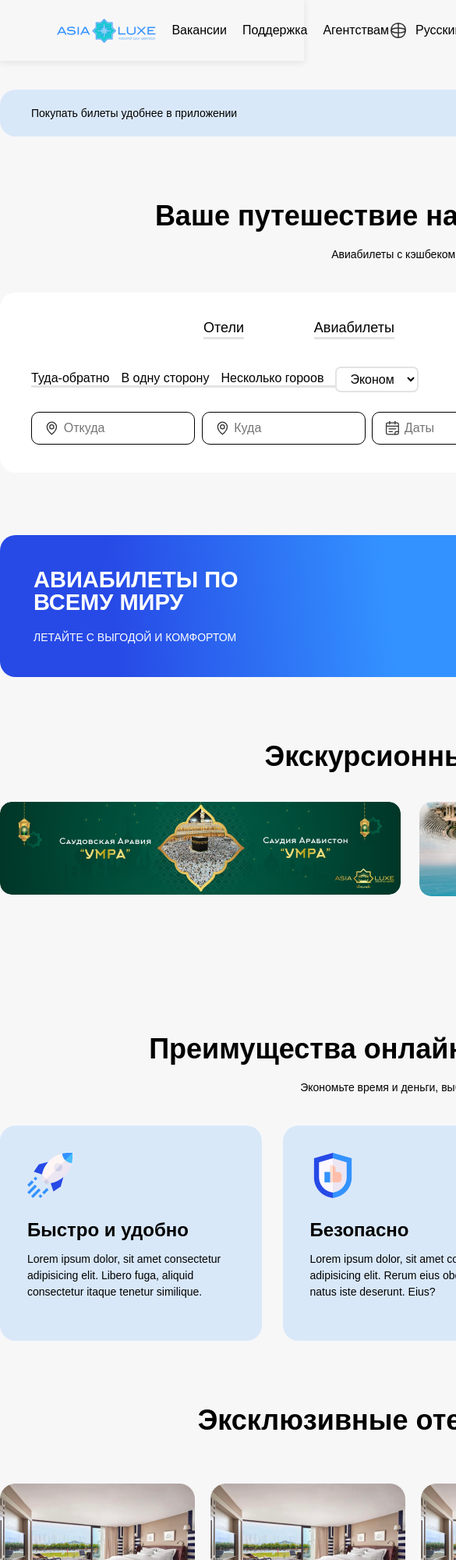
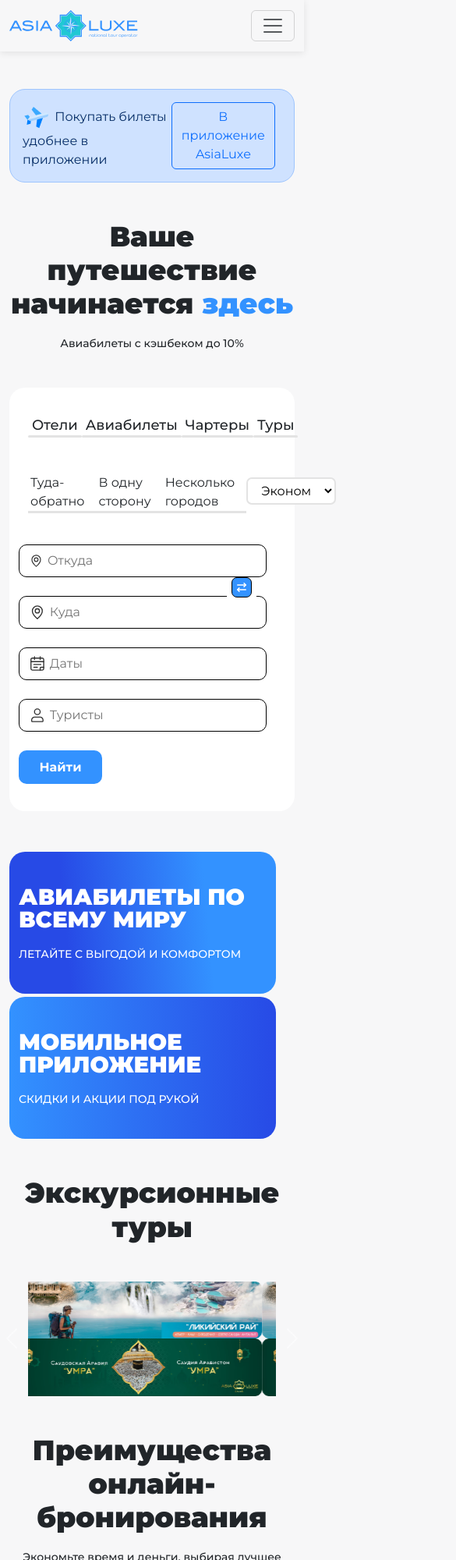
Before and after one commit to atmtab/asialuxe, a plain HTML site: page index.html in a window 390 px wide. Shown: the top 2000 px of the page at 78% size, 585 px wide, since content can reach past the window. Drawn offline with nearby package versions, Linux system fonts and the light colour scheme.

Commit message:
adaptive

```diff
--- a/index.html
+++ b/index.html
@@ -5,20 +5,26 @@
     <meta name="viewport" content="width=device-width, initial-scale=1.0">
     <title>AsiaLuxe</title>
     <link rel="stylesheet" href="style.css">
+    <link rel="preconnect" href="https://fonts.googleapis.com">
+    <link rel="preconnect" href="https://fonts.gstatic.com" crossorigin>
+    <link href="https://fonts.googleapis.com/css2?family=Montserrat:ital,wght@0,100..900;1,100..900&display=swap" rel="stylesheet">
+    <link href="https://cdn.jsdelivr.net/npm/bootstrap@5.3.3/dist/css/bootstrap.min.css" rel="stylesheet" integrity="sha384-QWTKZyjpPEjISv5WaRU9OFeRpok6YctnYmDr5pNlyT2bRjXh0JMhjY6hW+ALEwIH" crossorigin="anonymous">
 </head>
 <body>
-    <nav class="navbar">
-        <div class="nav-box">
-            <div class="nav-container">
-                <img src="images/logo-5a70f3df.svg" alt="Логотип" class="logo">
-                <ul class="links">
-                    <li><a href="#">Вакансии</a></li>
-                    <li><a href="#">Поддержка</a></li>
-                    <li><a href="#">Агентствам</a></li>
+    <nav class="navbar navbar-expand-lg">
+        <div class="container">
+            <a href="#" class="navbar-brand"><img src="images/logo-5a70f3df.svg" alt=""></a>
+            <button type="button" class="navbar-toggler" data-bs-toggle="collapse" data-bs-target="#navbar">
+                <span class="navbar-toggler-icon"></span>
+            </button>
+            <div class="collapse navbar-collapse" id="navbar">
+                <ul class="navbar-nav me-auto mb-2 mb-lg-0">
+                    <li class="nav-item"><a href="" class="nav-link">Lorem.</a></li>
+                    <li class="nav-item"><a href="" class="nav-link">Suscipit!</a></li>
+                    <li class="nav-item"><a href="" class="nav-link">Neque.</a></li>
                 </ul>
-            </div>
-            <div class="icons">
-                <div class="icon">
+                <div class="d-flex me-2">
+                    <a href="#" class="nav-link me-2">
                         <svg width="24" height="24" viewBox="0 0 24 24" fill="none" xmlns="http://www.w3.org/2000/svg">
                             <g clip-path="url(#clip0_428_10)">
                             <path d="M12 15C16.9706 15 21 13.6569 21 12C21 10.3431 16.9706 9 12 9C7.02944 9 3 10.3431 3 12C3 13.6569 7.02944 15 12 15Z" stroke="#323232" stroke-width="1.5" stroke-linecap="round" stroke-linejoin="round"/>
@@ -32,7 +38,8 @@
                             </defs>
                             </svg>
                         <span>Русский</span>
-                </div>
+                    </a>
+                    <a href="#" class="nav-link">
                         <div class="icon">
                             <svg width="24" height="24" viewBox="0 0 24 24" fill="none" xmlns="http://www.w3.org/2000/svg">
                                 <path d="M5.99398 13V9C5.99398 5.686 8.68298 3 12 3C15.317 3 18.006 5.686 18.006 9V13C18.006 13.986 18.454 14.919 19.223 15.537L19.532 15.785C20.449 16.521 19.928 18 18.752 18H5.24798C4.07198 18 3.55098 16.521 4.46798 15.785L4.77698 15.537C5.54698 14.919 5.99398 13.986 5.99398 13Z" fill="#3392FF"/>
@@ -40,45 +47,46 @@
                             </svg>
                             <span>Войти</span>
                         </div>
+                    </a>
+                </div>
             </div>
         </div>
     </nav>
-    <main class="main">
-        <div class="action">
-            <div class="action-text">
-                <div class="plane">
-                    <img src="free-icon-plane-2641597 1.png" alt="">
-                </div>
+    <main class="container">
+        <div class="alert alert-primary d-flex my-5 align-items-center justify-content-between container">
+            <div>
+                <img src="images/free-icon-plane-2641597 1.png" alt="">
                 <span>Покупать билеты удобнее в приложении</span>
             </div>
-            <a href="#" class="app-link">В приложение AsiaLuxe</a>
+            <a href="#" class="btn btn-outline-primary me-2">В приложение AsiaLuxe</a>
         </div>
-        <h1 class="main-header">
+        <h1 class="main-header mt-5">
             Ваше путешествие начинается <span>здесь</span>
         </h1>
-        <h3 class="secondary-header">
+        <h3 class="secondary-header mb-5">
             Авиабилеты с кэшбеком до 10%
         </h3>
-        <div class="form">
-            <ul class="form-nav">
+        <div class="form container">
+            <ul class="form-nav justify-content-evenly container">
                 <li class="form-nav-item">Отели</li>
                 <li class="form-nav-item">Авиабилеты</li>
                 <li class="form-nav-item">Чартеры</li>
                 <li class="form-nav-item">Туры</li>
             </ul>
-            <ul class="form-subnav">
+            <ul class="form-subnav d-flex container-sm no-gutters mt-5 align-items-center">
                 <li class="subnav-item">Туда-обратно</li>
                 <li class="subnav-item">В одну сторону</li>
-                <li class="subnav-item">Несколько гороов</li>
-                <li>
+                <li class="subnav-item">Несколько городов</li>
+                <li class="col-lg-2 col-md-6 col-12 mt-3" style="position: relative; bottom: 0.7rem;">
                     <select class="dropdown">
                         <option value="economy">Эконом</option>
                         <option value="business">Бизнес</option>
                     </select>
                 </li>
             </ul>
-            <div class="inputs">
-                <div class="input-container">
+
+            <div class="inputs row no-gutters container d-flex">
+                <div class="input-container mt-4 col-sm-6" style="width: 20%;">
                     <svg width="24" height="24" viewBox="0 0 24 24" fill="none" xmlns="http://www.w3.org/2000/svg">
                         <g clip-path="url(#clip0_428_75)">
                         <path d="M12 13C10.343 13 9 11.657 9 10C9 8.343 10.343 7 12 7C13.657 7 15 8.343 15 10C15 11.657 13.657 13 12 13Z" stroke="#323232" stroke-width="1.5" stroke-linecap="round" stroke-linejoin="round"/>
@@ -92,8 +100,25 @@
                         </svg>
 
                     <input type="text" placeholder="Откуда">
+                    <button class="switch" onclick="swapValues()" style="background-color: white; border-width: 0; position: relative; left: 2rem;">
+                        <svg width="26" height="26" viewBox="0 0 26 26" fill="none" xmlns="http://www.w3.org/2000/svg">
+                            <rect x="0.5" y="0.5" width="25" height="25" rx="6.5" fill="#3392FF"/>
+                            <rect x="0.5" y="0.5" width="25" height="25" rx="6.5" stroke="black"/>
+                            <g clip-path="url(#clip0_428_106)">
+                            <path d="M16.0771 12.0948L18.2499 9.92275L16.0771 7.75" stroke="white" stroke-width="1.5" stroke-linecap="round" stroke-linejoin="round"/>
+                            <path d="M7.75 9.92505H18.25" stroke="white" stroke-width="1.5" stroke-linecap="round" stroke-linejoin="round"/>
+                            <path d="M9.92275 13.9053L7.75 16.0773L9.92275 18.25" stroke="white" stroke-width="1.5" stroke-linecap="round" stroke-linejoin="round"/>
+                            <path d="M18.25 16.075H7.75" stroke="white" stroke-width="1.5" stroke-linecap="round" stroke-linejoin="round"/>
+                            </g>
+                            <defs>
+                            <clipPath id="clip0_428_106">
+                            <rect width="18" height="18" fill="white" transform="translate(4 4)"/>
+                            </clipPath>
+                            </defs>
+                            </svg>
+                    </button>
                 </div>
-                <div class="input-container">
+                <div class="input-container mt-4 col-sm-6" style="width: 20%;">
                     <svg width="24" height="24" viewBox="0 0 24 24" fill="none" xmlns="http://www.w3.org/2000/svg">
                         <g clip-path="url(#clip0_428_75)">
                         <path d="M12 13C10.343 13 9 11.657 9 10C9 8.343 10.343 7 12 7C13.657 7 15 8.343 15 10C15 11.657 13.657 13 12 13Z" stroke="#323232" stroke-width="1.5" stroke-linecap="round" stroke-linejoin="round"/>
@@ -108,7 +133,7 @@
 
                     <input type="text" placeholder="Куда">
                 </div>
-                <div class="input-container">
+                <div class="input-container mt-4 col-sm-6" style="width: 20%;">
                     <svg width="24" height="24" viewBox="0 0 24 24" fill="none" xmlns="http://www.w3.org/2000/svg">
                         <g clip-path="url(#clip0_428_89)">
                         <path d="M16 2V6" stroke="#323232" stroke-width="1.5" stroke-linecap="round" stroke-linejoin="round"/>
@@ -125,11 +150,9 @@
                         </clipPath>
                         </defs>
                         </svg>
-
-
                     <input type="text" placeholder="Даты">
                 </div>
-                <div class="input-container">
+                <div class="input-container mt-4 col-sm-6" style="width: 20%;">
                     <svg width="24" height="24" viewBox="0 0 24 24" fill="none" xmlns="http://www.w3.org/2000/svg">
                         <g clip-path="url(#clip0_428_101)">
                         <path d="M16 7C16 4.79086 14.2091 3 12 3C9.79086 3 8 4.79086 8 7C8 9.20914 9.79086 11 12 11C14.2091 11 16 9.20914 16 7Z" stroke="#323232" stroke-width="1.5" stroke-linecap="round" stroke-linejoin="round"/>
@@ -141,64 +164,87 @@
                         </clipPath>
                         </defs>
                         </svg>
-
-
                     <input type="text" placeholder="Туристы">
                 </div>
-                <button class="search">Найти</button>
+                <button class="search col-lg-2 col-md-2 col-sm-6 mt-4" style="width: 107px;">Найти</button>
             </div>
         </div>
-        <section style="margin-top: 80px; justify-content: space-between;">
-            <div class="worldwide-avia">
+        <section class="container my-5 d-flex justify-content-between row">
+            <div class="worldwide-avia col-lg-7 me-1 mt-1 col-sm-12 col-md-6">
                 <div class="text">
                     <h1 class="ad">АВИАБИЛЕТЫ ПО ВСЕМУ МИРУ</h1>
                     <h3 class="ad">ЛЕТАЙТЕ С ВЫГОДОЙ И КОМФОРТОМ</h3>
                 </div>
                 <div class="images"></div>
             </div>
-            <div class="mobile-app">
+            <div class="mobile-app col-lg-4 me-1 mt-1 col-sm-12 col-md-6">
                 <h1 class="ad">Мобильное приложение</h1>
                 <h3 class="ad">Скидки и акции под рукой</h3>
             </div>
         </section>
-        <section style="display: flex; flex-direction: column;">
-            <h1 class="main-header">Экскурсионные туры</h1>
-            <div class="etours">
-                <img src="images/umra.png" alt="" width="514" height="119">
-                <img src="images/liki.png" alt="" width="523" height="121">
+
+
+
+        <section class="container">
+            <h1 class="main-header my-5">Экскурсионные туры</h1>
+            <div id="carousel" class="carousel slide container my-5" data-bs-ride="carousel">
+                <div class="carousel-inner">
+                    <div class="carousel-item active">
+                        <div class="row">
+                        <div class="col-md-6 col-sm-12">
+                            <img src="images/liki.png" alt="" class="w-100">
                         </div>
-            <svg class="next" width="47" height="47" viewBox="0 0 47 47" fill="none" xmlns="http://www.w3.org/2000/svg">
-                <path d="M19.5835 31.3337L27.4168 23.5003L19.5835 15.667" stroke="#313132" stroke-width="2" stroke-linecap="round" stroke-linejoin="round"/>
-                </svg>
-            <svg class="prev" width="47" height="47" viewBox="0 0 47 47" fill="none" xmlns="http://www.w3.org/2000/svg">
-                <path d="M27.4165 15.6663L19.5832 23.4997L27.4165 31.333" stroke="#313132" stroke-width="2" stroke-linecap="round" stroke-linejoin="round"/>
-                </svg>
+                        <div class="col-md-6 col-sm-12">
+                            <img src="images/umra.png" alt="" class="w-100">
+                        </div>
+                    </div>
+                </div>
+                <div class="carousel-item">
+                    <div class="row d-flex justify-content-between">
+                        <div class="col-md-6 col-sm-12">
+                            <img src="images/liki.png" alt="" class="w-100">
+                        </div>
+                        <div class="col-md-6 col-sm-12">
+                            <img src="images/umra.png" alt="" class="w-100">
+                        </div>
+                    </div>
+                </div>
+                </div>
+                <button class="carousel-control-prev" type="button" data-bs-target="#carousel" data-bs-slide="prev" style="left: -10%;">
+                    <span class="carousel-control-prev-icon" aria-hidden="true"></span>
+                    <span class="visually-hidden">Previous</span>
+                </button>
+                <button class="carousel-control-next" type="button" data-bs-target="#carousel" data-bs-slide="next" style="right: -10%;">
+                    <span class="carousel-control-next-icon" aria-hidden="true"></span>
+                    <span class="visually-hidden">Next</span>
+                </button>
+            </div>
 
 
         </section>
-        <section style="flex-direction: column;">
-            <h1 class="main-header">Преимущества онлайн-бронирования</h1>
-            <h3 class="secondary-header">Экономьте время и деньги, выбирая лучшее</h3>
-            <div class="cards">
-                <div class="card">
-                    <img src="images/rocket.png" alt="" class="card-image">
+        <section class="container" >
+            <h1 class="main-header mt-5">Преимущества онлайн-бронирования</h1>
+            <h3 class="secondary-header mb-4">Экономьте время и деньги, выбирая лучшее</h3>
+            <div class="cards d-flex justify-content-evenly row">
+                <div class="card col-md-3 col-sm-12 mt-3 p-4" style="width: 30%;">
+                    <img src="images/rocket.png" alt="" class="card-image mt-4" style="width: 58px;">
                     <h1>Быстро и удобно</h1>
                     <p>Lorem ipsum dolor, sit amet consectetur adipisicing elit. Libero fuga, aliquid consectetur itaque tenetur similique.</p>
                 </div>
-                <div class="card">
-                    <img src="images/shield.png" alt="" class="card-image">
+                <div class="card col-md-3 col-sm-12 mt-3 p-4" style="width: 30%;">
+                    <img src="images/shield.png" alt="" class="card-image mt-4" style="width: 58px;">
                     <h1>Безопасно</h1>
                     <p>Lorem ipsum dolor, sit amet consectetur adipisicing elit. Rerum eius obcaecati natus iste deserunt. Eius?</p>
                 </div>
-                <div class="card">
-                    <img src="images/money.png" alt="" class="card-image">
+                <div class="card col-md-3 col-sm-12 mt-3 p-4" style="width: 30%;">
+                    <img src="images/money.png" alt="" class="card-image mt-4" style="width: 58px;">
                     <h1>Выгодно</h1>
                     <p>Lorem ipsum dolor, sit amet consectetur adipisicing elit. Hic mollitia quis voluptates debitis optio excepturi!</p>
                 </div>
             </div>
         </section>
         <section style="flex-direction: column;">
-            <h1 class="main-header">Эксклюзивные отели <span>AsiaLuxe</span></h1>
+            <h1 class="main-header mt-5">Эксклюзивные отели <span>AsiaLuxe</span></h1>
             <div class="mini-cards">
                 <div class="mini-card">
                     <img src="images/cardpic.png" alt="">
@@ -229,74 +275,74 @@
                 </div>
             </div>
         </section>
-        <section style="flex-direction: column;">
-            <h1 class="main-header">Популярные направления</h1>
-            <div class="gallery">
-                <div class="gallery-item">
+        <section class="container">
+            <h1 class="main-header my-5">Популярные направления</h1>
+            <div class="gallery row no-gutters">
+                <div class="gallery-item col-lg-4 col-md-6 col-xl-3">
                     <img src="images/Rectangle 293.png" alt="">
                     <h4>Саудовская Аравия</h4>
                     <p>Мекка</p>
                 </div>
-                <div class="gallery-item">
+                <div class="gallery-item col-lg-4 col-md-6 col-xl-3">
                     <img src="images/Rectangle 294.png" alt="">
                     <h4>Анталия</h4>
                     <p>Турция</p>
                 </div>
-                <div class="gallery-item">
+                <div class="gallery-item col-lg-4 col-md-6 col-xl-3">
                     <img src="images/Rectangle 295.png" alt="">
                     <h4>Бодрум</h4>
                     <p>Турция</p>
                 </div>
-                <div class="gallery-item">
+                <div class="gallery-item col-lg-4 col-md-6 col-xl-3">
                     <img src="images/Rectangle 296.png" alt="">
                     <h4>Аланья</h4>
                     <p>Турция</p>
                 </div>
-                <div class="gallery-item">
+                <div class="gallery-item col-lg-4 col-md-6 col-xl-3">
                     <img src="images/Rectangle 297.png" alt="">
                     <h4>Анкара</h4>
                     <p>Турция</p>
                 </div>
-                <div class="gallery-item">
+                <div class="gallery-item col-lg-4 col-md-6 col-xl-3">
                     <img src="images/Rectangle 298.png" alt="">
                     <h4>Даламан</h4>
                     <p>Турция</p>
                 </div>
-                <div class="gallery-item">
+                <div class="gallery-item col-lg-4 col-md-6 col-xl-3">
                     <img src="images/Rectangle 299.png" alt="">
                     <h4>Стамбул</h4>
                     <p>Турция</p>
                 </div>
-                <div class="gallery-item">
+                <div class="gallery-item col-lg-4 col-md-6 col-xl-3">
                     <img src="images/Rectangle 300.png" alt="">
                     <h4>Шарм-эль-Шейх</h4>
                     <p>Египет</p>
                 </div>
-                <div class="gallery-item">
+                <div class="gallery-item col-lg-4 col-md-6 col-xl-3">
                     <img src="images/Rectangle 301.png" alt="">
                     <h4>Мальдивы</h4>
                 </div>
-                <div class="gallery-item">
+                <div class="gallery-item col-lg-4 col-md-6 col-xl-3">
                     <img src="images/Rectangle 302.png" alt="">
                     <h4>Пхукет</h4>
                     <p>Таиланд</p>
                 </div>
-                <div class="gallery-item">
+                <div class="gallery-item col-lg-4 col-md-6 col-xl-3">
                     <img src="images/Rectangle 303.png" alt="">
                     <h4>Дубай</h4>
                     <p>ОАЭ</p>
                 </div>
-                <div class="gallery-item">
+                <div class="gallery-item col-lg-4 col-md-6 col-xl-3">
                     <img src="images/Rectangle 304.png" alt="">
                     <h4>Бургас</h4>
                     <p>Болгария</p>
                 </div>
-                <div class="gallery-item">
+                <div class="gallery-item col-lg-4 col-md-6 col-xl-3">
                     <img src="images/Rectangle 305.png" alt="">
                     <h4>Прага</h4>
                     <p>Чехия</p>
                 </div>
-                <div class="gallery-item">
+                <div class="gallery-item col-lg-4 col-md-6 col-xl-3">
                     <img src="images/Rectangle 306.png" alt="">
                     <h4>Тбилиси</h4>
                     <p>Грущия</p>
@@ -305,5 +351,16 @@
             </div>
         </section>
     </main>
+<script src="https://cdn.jsdelivr.net/npm/bootstrap@5.3.3/dist/js/bootstrap.bundle.min.js" integrity="sha384-YvpcrYf0tY3lHB60NNkmXc5s9fDVZLESaAA55NDzOxhy9GkcIdslK1eN7N6jIeHz" crossorigin="anonymous"></script>
+<script>
+    function swapValues() {
+        const input1 = document.querySelector('input[placeholder="Откуда"]');
+        const input2 = document.querySelector('input[placeholder="Куда"]');
+
+        const tempValue = input1.value;
+        input1.value = input2.value;
+        input2.value = tempValue;
+    }
+    </script>
 </body>
 </html>
--- a/style.css
+++ b/style.css
@@ -3,8 +3,8 @@
     padding: 0;
 }
 body {
-    font-family: Arial, sans-serif;
-    background: rgb(247, 247, 248);
+    font-family: Montserrat !important;
+    background-color: rgb(247, 247, 248) !important;
 }
 
 .navbar {
@@ -12,99 +12,16 @@ body {
     padding: 0 20px;
     box-sizing: border-box;
     box-shadow: 0px 2px 9px 0px rgba(0, 0, 0, 0.09);
-
 }
-.nav-box {
-    margin: 0 auto;
-    height: 78px;
-    display: flex;
-    justify-content: space-between;
-    align-items: center;
-    width: 70%;
-}
-
-.logo {
-    height: 31px;
-}
-
-.links {
-    margin-left: 20px;
-    display: flex;
-    list-style: none;
-    gap: 20px;
-}
-
-.links li a {
-    text-decoration: none;
-    color: black;
-}
-
-.icons {
-    display: flex;
-    gap: 20px;
-}
-
-.icon {
-    display: flex;
-    align-items: center;
-    gap: 10px;
-}
-
-.nav-container {
-    display: flex;
-    align-items: center;
+.alert {
+    border-radius: 20px !important;
 }
 .main {
     margin: 0 auto;
     width: 1061px;
 }
-.action {
-    margin: 37px auto 0 auto;
-    width: 1061px;
-    height: 60px;
-    top: 115px;
-    left: 173px;
-    gap: 0px;
-    border-radius: 20px;
-    opacity: 0px;
-    display: flex;
-    align-items: center;
-    background: rgba(51, 146, 255, 0.15);
-    justify-content: space-between;
-}
-.action-text {
-    display: flex;
-    align-items: center;
-}
-.plane {
-    margin-left: 25px;
-    margin-right: 15px;
-}
-.action span {
-    font-size: 14px;
-    font-weight: 500;
-    line-height: 16.93px;
-    text-align: left;
-}
-.action a {
-    top: 125px;
-    left: 1018px;
-    gap: 0px;
-    border-radius: 11px;
-    border: 1px solid rgba(51, 146, 255, 1);
-    opacity: 0px;
-    margin: 10px 11px 11px 11px;
-    padding: 11px 14px;
-    font-size: 14px;
-    font-weight: 500;
-    line-height: 16.93px;
-    text-align: left;
-    text-decoration: none;
-    color: black;
-}
 .main-header {
     text-align: center;
-    margin: 80px auto 0 auto;
     font-size: 36px;
     font-weight: 900;
     line-height: 43.2px;
@@ -135,28 +52,44 @@ body {
     font-size: 18px;
     font-weight: 500;
     line-height: 21.76px;
-    text-align: left;
-    width: 539px;
     justify-content: space-between;
     margin: 0 auto 0 auto;
 }
 .form-nav-item {
-    border-width: 0 0 3px 0;
-    border-style: solid;
+    padding: 3px 5px;
     border-color: rgb(227, 227, 227);
 }
-.form-nav-item:hover {
-    border-color: rgba(51, 146, 255, 1);
+
+.form-nav-item {
+    position: relative;
 }
+
+.form-nav-item::after {
+    content: "";
+    position: absolute;
+    left: 0;
+    right: 0;
+    bottom: -2px;
+    height: 3px; /* Высота линии */
+    background-color: rgba(227, 227, 227, 1); /* Цвет в обычном состоянии */
+    border-radius: 10px; /* Скругление краев */
+}
+
+.form-nav-item:hover::after {
+    background-color: rgba(51, 146, 255, 1); /* Цвет при наведении */
+}
+
+
 .form-subnav {
     text-align: left;
     list-style: none;
     display: flex;
-    margin: 35px 0 0 0;
+    margin-top: 35px;
     align-items: center;
 }
 .subnav-item {
     padding-right: 15px;
+    padding-left: 3px;
     border-width: 0 0 3px 0;
     border-style: solid;
     border-color: rgb(227, 227, 227);
@@ -165,7 +98,6 @@ body {
     border-color: rgba(51, 146, 255, 1);
 }
 .input-container {
-    width: 210px;
     height: 42px;
     border: 1px solid #000;
     border-radius: 10px;
@@ -173,6 +105,7 @@ body {
     align-items: center;
     padding-left: 15px;
     box-sizing: border-box;
+    width: 14.4rem !important;
 }
 
 .input-container input {
@@ -181,6 +114,7 @@ body {
     font-size: 16px;
     width: 100%;
     margin-left: 5px;
+    gap: 6px;
 }
 
 .dropdown {
@@ -212,13 +146,7 @@ body {
     color: white;
     background: rgba(51, 146, 255, 1);
 }
-section {
-    width: 1061px;
-    margin: 0 auto;
-    display: flex;
-}
 .worldwide-avia {
-    width: 676px;
     height: 182px;
     gap: 0px;
     border-radius: 20px;
@@ -248,9 +176,9 @@ h3.ad {
 .worldwide-avia .text {
     width: 340px;
 }
+
 .mobile-app {
     padding: 43px;
-    width: 355px;
     height: 182px;
     left: 8px;
     gap: 0px;
@@ -286,12 +214,11 @@ h3.ad {
 .card {
     width: 336px;
     height: 276px;
-    gap: 0px;
-    border-radius: 20px;
+    border-radius: 20px !important;
     opacity: 0px;
-    background: rgba(51, 146, 255, 0.15);
-    box-sizing: border-box;
+    background: rgba(51, 146, 255, 0.15) !important;
     padding: 35px;
+    border-style: none !important;
 }
 .card h1 {
     margin-top: 23px;
@@ -328,11 +255,47 @@ h3.ad {
     flex-wrap: wrap;
 }
 .gallery-item {
-    display: flex;
-    margin-right: 15px;
     flex-direction: column;
     margin-top: 20px;
 }
 .gallery-item img {
     border-radius: 20px;
 }
+
+
+@media (max-width: 1200px) {
+    .input-container {
+        width: 11.6rem !important;
+    }
+}
+
+@media (max-width: 995px) {
+    .input-container {
+        width: 9.8rem !important;
+    }
+}
+@media (max-width: 768px) {
+    .input-container {
+        width: 14.4rem !important;
+    }
+}
+@media (max-width: 531px) {
+    .input-container {
+        width: 14rem !important;
+    }
+}
+@media (max-width: 520px) {
+    .input-container {
+        width: 100% !important;
+    }
+    .switch {
+        top: 2.1rem;
+        left: 0 !important;
+        width: 3rem !important;
+    }
+}
+@media (min-width: 1400px) {
+    .input-container {
+        width: 17rem !important;
+    }
+}
```
Lines whose indentation alone changed are shown as unchanged.
